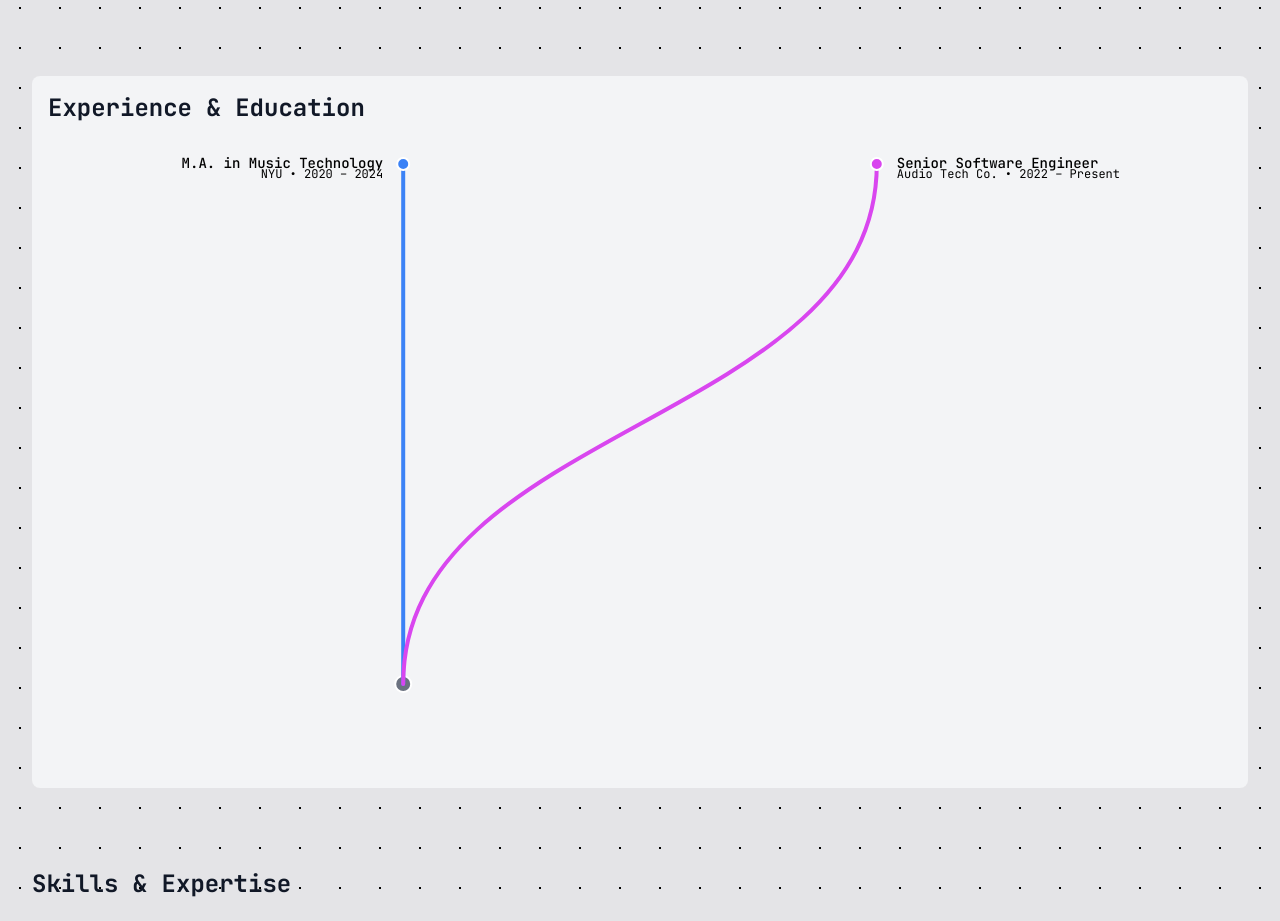
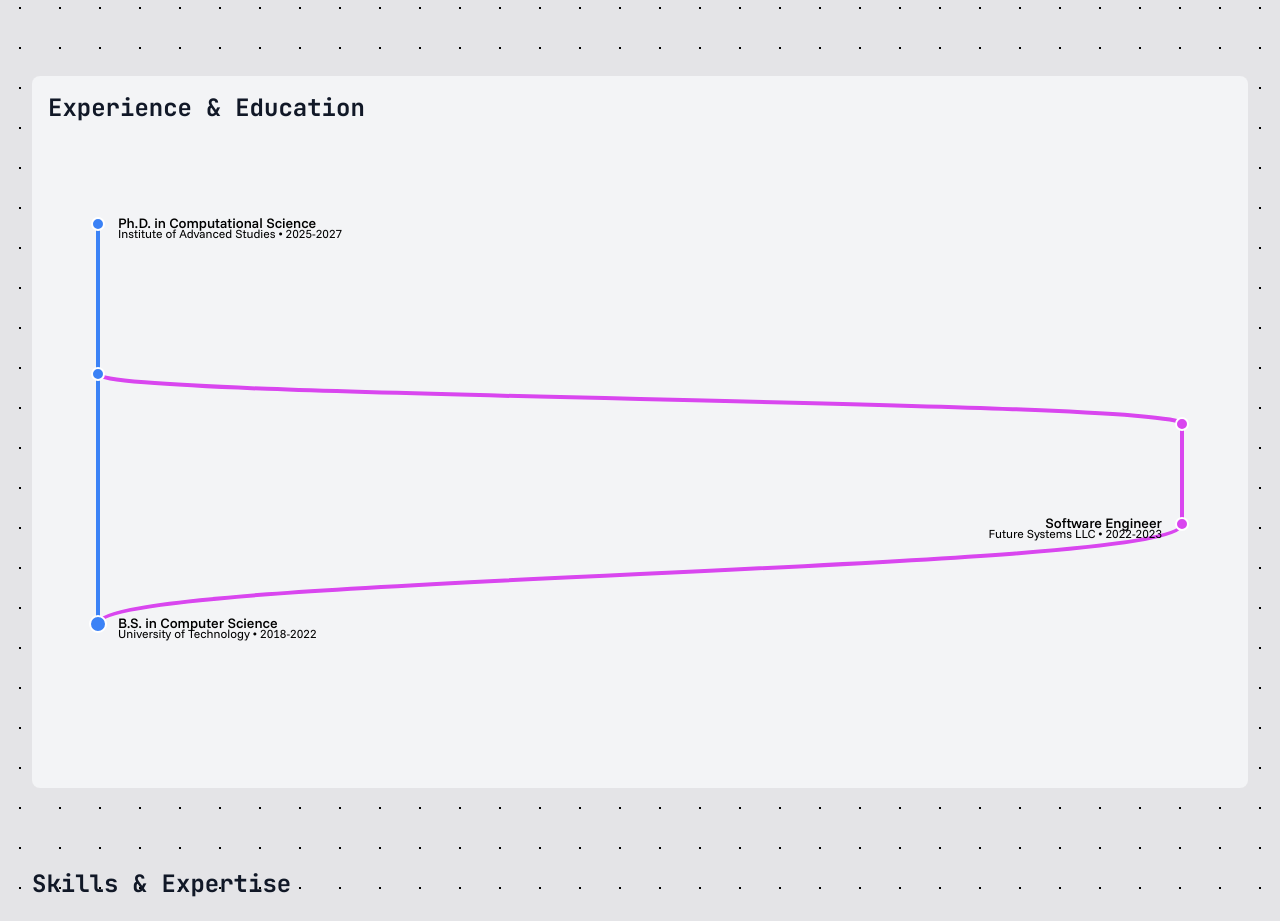
Before and after one commit to rp-bot/pratham_vadhulas_com, a Next.js app: page /about in a window 1280 px wide. Shown: the part 420-1341 px from the top of the page. Built offline with nearby package versions, Linux system fonts and the light colour scheme.

Commit message:
this branch thing is working

```diff
--- a/src/app/about/page.tsx
+++ b/src/app/about/page.tsx
@@ -3,29 +3,9 @@
 import { TimelineCanvas } from "../components/about-page/TimeLineCanvas";
 import { AnimatedWrapper } from "../components/animated-wrapper.component";
 import { Button } from "../components/button.component";
-import { TimelineEvent } from "../lib/types/timeline";
 import Image from "next/image";
 // import { motion } from "framer-motion";
 
-const timelineEvents: TimelineEvent[] = [
-  {
-    id: "edu-nyu",
-    date: "2020 – 2024",
-    title: "M.A. in Music Technology",
-    institution: "NYU",
-    description: "…",
-    category: "education",
-  },
-
-  {
-    id: "job-audio",
-    date: "2022 – Present",
-    title: "Senior Software Engineer",
-    institution: "Audio Tech Co.",
-    description: "…",
-    category: "career",
-  },
-];
 
 const skills = {
   "Programming Languages": ["JavaScript", "TypeScript", "Python", "C++", "Rust"],
@@ -65,7 +45,7 @@ export default function About() {
         <section className="mb-20 bg-gray-100 p-4 rounded-lg">
           <AnimatedWrapper className="mb-12">
             <h2 className="text-2xl font-bold text-gray-900">Experience & Education</h2>
-            <TimelineCanvas events={timelineEvents} height={600} />
+            <TimelineCanvas  height={600} />
           </AnimatedWrapper>
 
           {/* <div className="space-y-12">
--- a/src/app/components/about-page/TimeLineCanvas.tsx
+++ b/src/app/components/about-page/TimeLineCanvas.tsx
@@ -1,49 +1,116 @@
 // src/components/TimelineCanvas.tsx
 import React from 'react';
 import useMeasure from 'react-use-measure';
-import { useBranchLayout } from '../../lib/hooks/useBranchLayout';
 import { Branch } from './Branch';
 import { BranchNode } from './BranchNode';
 import { EventLabel } from './EventLabel';
 import { TimelineEvent } from '../../lib/types/timeline';
 
+// Data remains the same
+const eduData: TimelineEvent[] = [
+  {
+    id: 'edu-1',
+    category: 'education',
+    date: '2018-2022',
+    title: 'B.S. in Computer Science',
+    institution: 'University of Technology',
+  },
+  {
+    id: 'edu-3',
+    category: 'education',
+    date: '2025',
+    title: 'Project Capstone',
+    institution: '',
+  },
+  {
+    id: 'edu-2',
+    category: 'education',
+    date: '2025-2027',
+    title: 'Ph.D. in Computational Science',
+    institution: 'Institute of Advanced Studies',
+  },
+];
+
+const carData: TimelineEvent[] = [
+  {
+    id: 'car-1',
+    category: 'career',
+    date: '2022-2023',
+    title: 'Software Engineer',
+    institution: 'Future Systems LLC',
+  },
+  {
+    id: 'car-2',
+    category: 'career',
+    date: '',
+    title: '',
+    institution: '',
+  },
+];
+
 interface TimelineCanvasProps {
-  events: TimelineEvent[];
   height?: number;
 }
 
-export function TimelineCanvas({ events, height = 600 }: TimelineCanvasProps) {
-  // measure container width for a responsive SVG
+export function TimelineCanvas({ height = 600 }: TimelineCanvasProps) {
   const [ref, bounds] = useMeasure();
-  const { root, ptsEdu, ptsCar, edu, car } = useBranchLayout(
-    events,
-    bounds.width,
-    height
-  );
+
+  if (!bounds.width || !height) {
+    return <div ref={ref} className="w-full" style={{ height }} />;
+  }
+
+  // --- LAYOUT (Unchanged) ---
+  const margin = { top: 50, bottom: 50, left: 50, right: 50 };
+  const availH = height - margin.top - margin.bottom;
+  const xEdu = margin.left;
+  const xCar = bounds.width - margin.right;
+  const ptEdu1: [number, number] = [xEdu, margin.top + availH * 0.9];
+  const ptCar1: [number, number] = [xCar, margin.top + availH * 0.7];
+  const ptCar2: [number, number] = [xCar, margin.top + availH * 0.5];
+  const ptEdu3: [number, number] = [xEdu, margin.top + availH * 0.4];
+  const ptEdu2: [number, number] = [xEdu, margin.top + availH * 0.1];
+
+  // --- PATHS ---
+  const educationBranchPoints: [number, number][] = [ptEdu1, ptEdu3, ptEdu2];
+
+  // Split the career path into two segments to make the final line a curve.
+  const careerPathPart1: [number, number][] = [ptEdu1, ptCar1, ptCar2];
+  const careerPathPart2_Merge: [number, number][] = [ptCar2, ptEdu3]; // This will be a curve
+
 
   return (
     <div ref={ref} className="w-full overflow-auto text-wrap ">
-      <svg width={bounds.width} height={height}>
-        {/* 1) Draw the shared branch root */}
-        <BranchNode x={root[0]} y={root[1]} color="#6B7280" radius={8} />
+      <svg width={bounds.width} height={height} className="font-sans">
 
-        {/* 2) Education branch */}
-        {ptsEdu.length > 1 && <Branch points={ptsEdu} color="#3B82F6" />}
-        {ptsEdu.slice(1).map(([x, y], idx) => (
-          <React.Fragment key={edu[idx].id}>
-            <BranchNode x={x} y={y} color="#3B82F6" />
-            <EventLabel x={x} y={y} event={edu[idx]} align="left" />
-          </React.Fragment>
-        ))}
+        {/* Draw the Education Branch */}
+        <Branch points={educationBranchPoints} color="#3B82F6" />
 
-        {/* 3) Career branch */}
-        {ptsCar.length > 1 && <Branch points={ptsCar} color="#D946EF" />}
-        {ptsCar.slice(1).map(([x, y], idx) => (
-          <React.Fragment key={car[idx].id}>
-            <BranchNode x={x} y={y} color="#D946EF" />
-            <EventLabel x={x} y={y} event={car[idx]} align="right" />
-          </React.Fragment>
-        ))}
+        {/* Draw the Career Branch in two parts */}
+        <Branch points={careerPathPart1} color="#D946EF" />
+        <Branch points={careerPathPart2_Merge} color="#D946EF" /> {/* This now draws a cubic curve */}
+
+        {/* --- Render Nodes and Labels (Unchanged) --- */}
+
+        {/* Education Nodes */}
+        <React.Fragment key={eduData[0].id}>
+          <BranchNode x={ptEdu1[0]} y={ptEdu1[1]} color="#3B82F6" radius={8} />
+          <EventLabel x={ptEdu1[0]} y={ptEdu1[1]} event={eduData[0]} align="right" />
+        </React.Fragment>
+        <React.Fragment key={eduData[2].id}>
+          <BranchNode x={ptEdu2[0]} y={ptEdu2[1]} color="#3B82F6" />
+          <EventLabel x={ptEdu2[0]} y={ptEdu2[1]} event={eduData[2]} align="right" />
+        </React.Fragment>
+        <BranchNode x={ptEdu3[0]} y={ptEdu3[1]} color="#3B82F6" />
+
+        {/* Career Nodes */}
+        <React.Fragment key={carData[0].id}>
+          <BranchNode x={ptCar1[0]} y={ptCar1[1]} color="#D946EF" />
+          <EventLabel x={ptCar1[0]} y={ptCar1[1]} event={carData[0]} align="left" />
+        </React.Fragment>
+        <React.Fragment key={carData[1].id}>
+          <BranchNode x={ptCar2[0]} y={ptCar2[1]} color="#D946EF" />
+          {/* <EventLabel x={ptCar2[0]} y={ptCar2[1]} event={carData[1]} align="left" /> */}
+        </React.Fragment>
       </svg>
     </div>
   );
--- a/src/app/lib/hooks/useBranchLayout.ts
+++ b/src/app/lib/hooks/useBranchLayout.ts
@@ -1,8 +1,9 @@
 // src/hooks/useBranchLayout.ts
-import { useMemo } from 'react';
-import { TimelineEvent } from '../types/timeline';
+import {useMemo} from 'react';
+import {TimelineEvent} from '../types/timeline';
 
-interface BranchLayout {
+interface BranchLayout
+{
   root: [number, number];
   ptsEdu: [number, number][];
   ptsCar: [number, number][];
@@ -10,44 +11,81 @@ interface BranchLayout {
   car: TimelineEvent[];
 }
 
-export function useBranchLayout(
-  events: TimelineEvent[],
+// Hardcoded timeline events in chronological order
+const eduEvents: TimelineEvent[] = [
+  {
+    id: 'edu-1',
+    category: 'education',
+    date: '2014-2018',
+    title: 'B.S. in Computer Science',
+    institution: 'University of Technology',
+    description: '…',
+  },
+  {
+    id: 'edu-2',
+    category: 'education',
+    date: '2018-2020',
+    title: 'M.S. in Artificial Intelligence',
+    institution: 'Institute of Advanced Studies',
+    description: '…',
+  },
+];
+
+const carEvents: TimelineEvent[] = [
+  {
+    id: 'car-1',
+    category: 'career',
+    date: '2019',
+    title: 'Software Engineer Intern',
+    institution: 'Innovate Corp.',
+    description: '…',
+  },
+
+];
+
+
+export function useBranchLayout (
   width: number,
   height: number,
-  margin = { top: 40, bottom: 40 }
-): BranchLayout {
-  return useMemo<BranchLayout>(() => {
-    // 1) split events
-    const edu = events.filter((e) => e.category === 'education');
-    const car = events.filter((e) => e.category === 'career');
+  margin = {top: 40, bottom: 40}
+): BranchLayout
+{
+  return useMemo<BranchLayout>(() =>
+  {
+    // 1) Use hardcoded events
+    const edu = eduEvents;
+    const car = carEvents;
 
-    // 2) constants
+    // 2) constants for layout calculation
     const avail = height - margin.top - margin.bottom;
     const xEdu = width * 0.3;
     const xCar = width * 0.7;
 
     // 3) the shared “branch point” at bottom-center
-    const root: [number, number] = [xEdu , margin.top + avail];
+    const root: [number, number] = [xEdu, margin.top + avail];
 
-    // 4) spacing, guarded against zero
+    // 4) Calculate spacing for the education branch
     const denomEdu = Math.max(1, edu.length - 1);
     const stepEdu = avail / denomEdu;
     const coordsEdu: [number, number][] = edu.map<[number, number]>((_, i) => [
       xEdu,
-      margin.top + i * stepEdu,
+      // INVERTED: Calculate Y from the bottom up
+      margin.top + avail - (i * stepEdu),
     ]);
     const ptsEdu: [number, number][] =
       coordsEdu.length > 0 ? [root, ...coordsEdu] : [];
 
+    // 5) Calculate spacing for the career branch
     const denomCar = Math.max(1, car.length - 1);
     const stepCar = avail / denomCar;
     const coordsCar: [number, number][] = car.map<[number, number]>((_, i) => [
       xCar,
-      margin.top + i * stepCar,
+      // INVERTED: Calculate Y from the bottom up
+      margin.top + avail - (i * stepCar),
     ]);
     const ptsCar: [number, number][] =
       coordsCar.length > 0 ? [root, ...coordsCar] : [];
 
-    return { root, ptsEdu, ptsCar, edu, car };
-  }, [events, width, height, margin.top, margin.bottom]);
+    return {root, ptsEdu, ptsCar, edu, car};
+  }, [width, height, margin.top, margin.bottom]);
 }
--- a/src/app/lib/types/timeline.ts
+++ b/src/app/lib/types/timeline.ts
@@ -6,6 +6,6 @@ export interface TimelineEvent {
   date: string;
   title: string;
   institution: string;
-  description: string;
+  description?: string;
   category: Category;
 }
```
